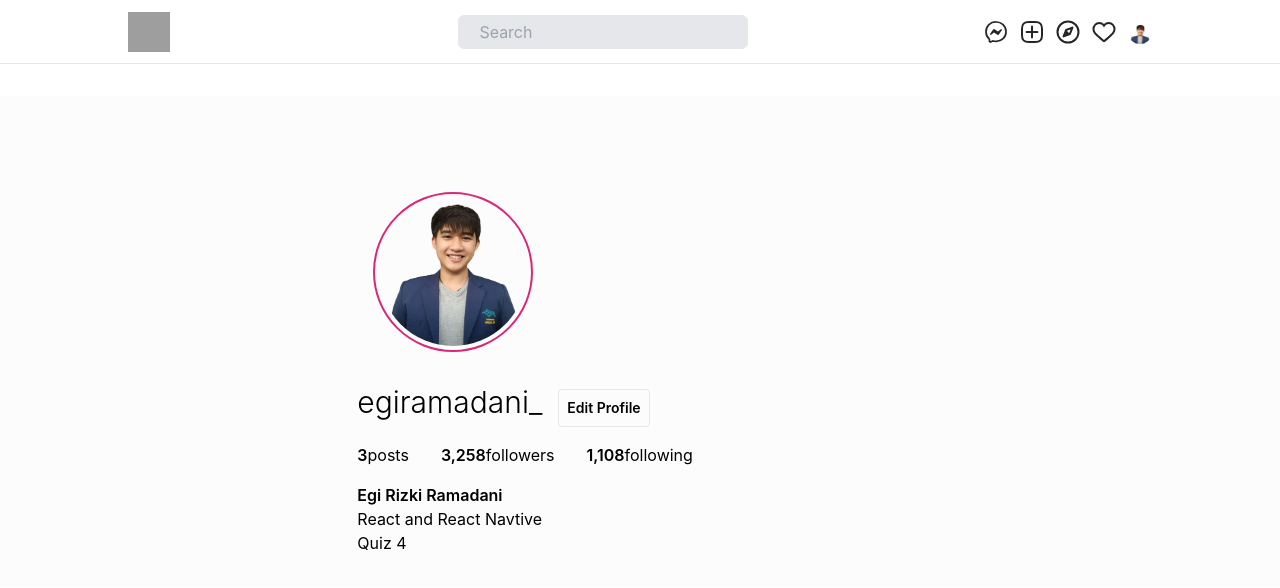
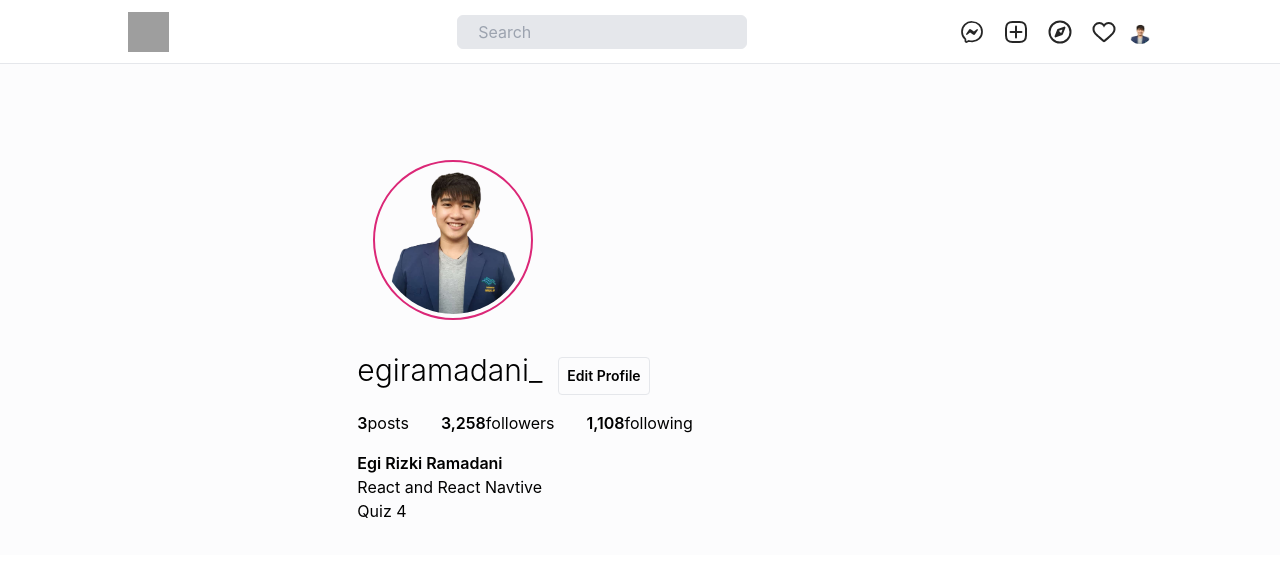
Before and after one commit to egi321910004/Instagramclone, a React (Create React App) app: page / in a window 1280 px wide. Shown: the top 588 px of the page. Built offline with nearby package versions, Linux system fonts and the light colour scheme; grey boxes are pictures that could not be loaded.

Commit message:
Revisi Navbar

```diff
--- a/src/components/Navbar.jsx
+++ b/src/components/Navbar.jsx
@@ -2,7 +2,7 @@ import React from "react";
 
 export default function Navbar() {
   return (
-    <div className="h-16 bg-white border-b border-gray-primary mb-8">
+    <div className="h-16 bg-white border-b border-gray-primary">
       <div className="container mx-auto max-w-screen-lg h-full">
         <div className="flex justify-between h-full">
           <h1 className=" flex items-center">
@@ -43,7 +43,7 @@ export default function Navbar() {
                   fillRule="evenodd"
                 ></path>
               </svg>
-              <div className="ml-3 flex items-center">
+              <div className="ml-5 flex items-center">
                 <svg
                   aria-label="New Post"
                   color="#262626"
@@ -84,7 +84,7 @@ export default function Navbar() {
                     y2="17.455"
                   ></line>
                 </svg>
-                <div className="ml-3 flex items-center">
+                <div className="ml-5 flex items-center">
                   <svg
                     aria-label="Find People"
                     color="#262626"
@@ -118,7 +118,7 @@ export default function Navbar() {
                     ></circle>
                   </svg>
                 </div>
-                <div className="ml-3">
+                <div className="ml-5">
                   <svg
                     aria-label="Activity Feed"
                     color="#262626"
```
